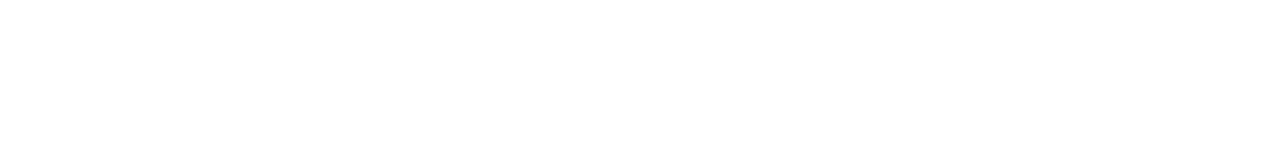
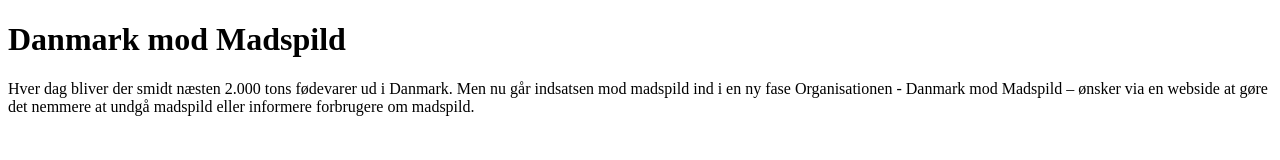
Before and after one commit to guan0002/Projekt1_Gruppe_Fem, a plain HTML site: page src/Main.html in a window 1280 px wide. Drawn offline with Linux system fonts and the light colour scheme.

Commit message:
udfordring

```diff
--- a/src/Main.html
+++ b/src/Main.html
@@ -1,10 +1,21 @@
 <!DOCTYPE html>
-<html lang="en">
+<html>
 <head>
-    <meta charset="UTF-8">
-    <title>Title</title>
+    <title> Danmark mod Madspild</title>
 </head>
 <body>
 
+<h1> Danmark mod
+    Madspild</h1>
+<p>Hver dag bliver der smidt næsten
+    2.000 tons fødevarer ud i Danmark.
+    Men nu går indsatsen mod
+    madspild ind i en ny fase
+    Organisationen - Danmark mod
+    Madspild – ønsker via en webside
+    at gøre det nemmere at undgå
+    madspild eller informere forbrugere
+    om madspild.</p>
+
 </body>
 </html>
```
